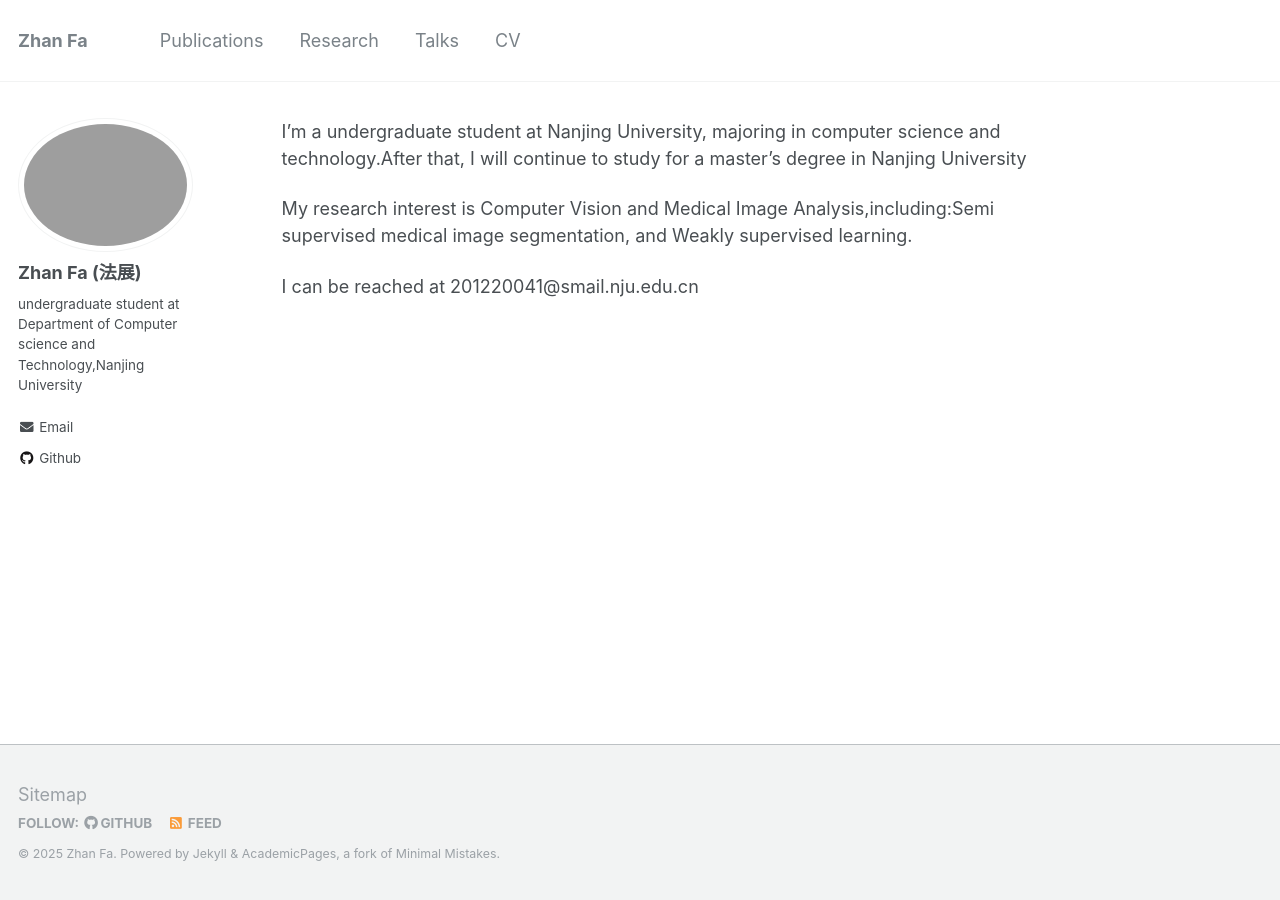
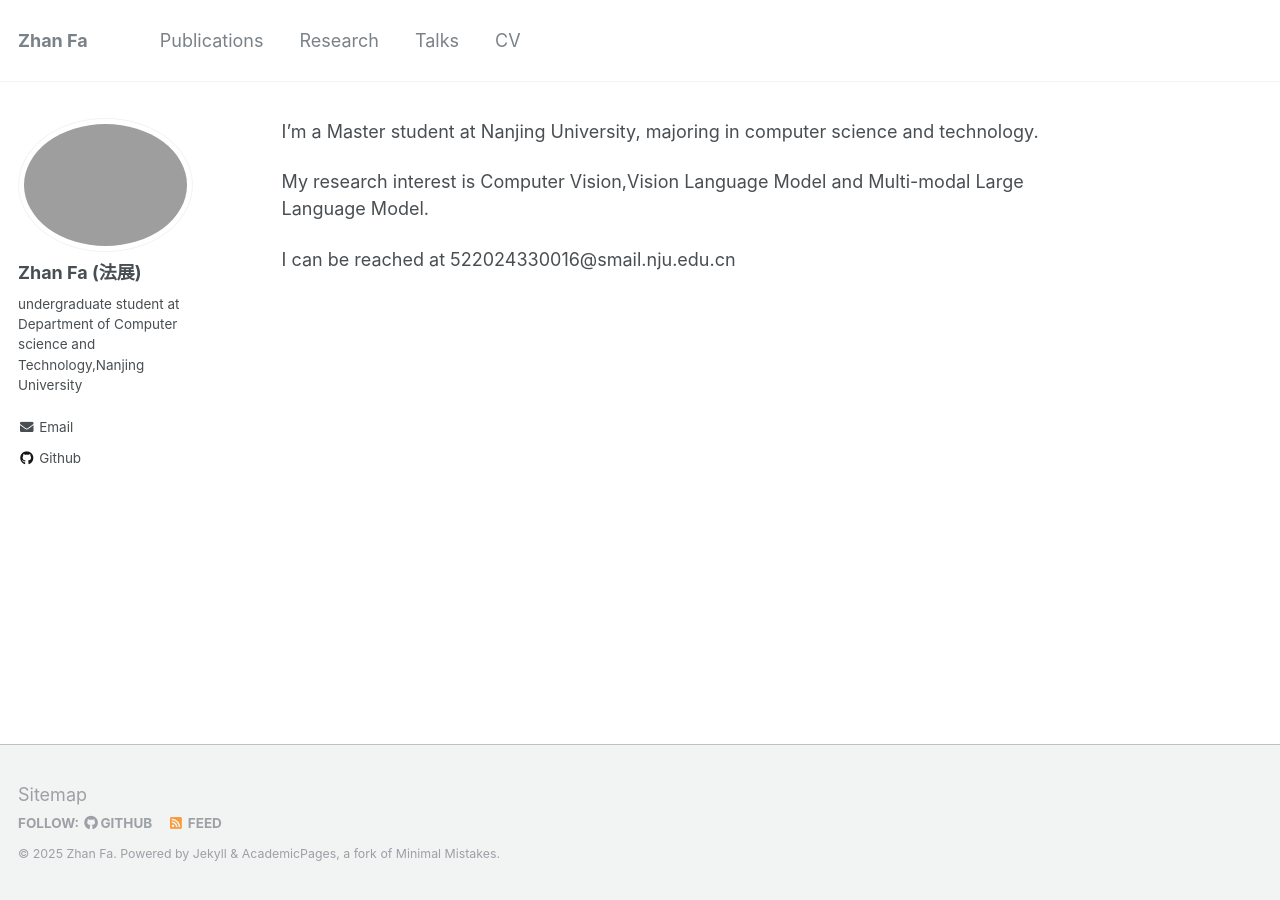
Before and after one commit to Fazhan-cs/Fazhan-cs, a Jekyll site: the page built from _pages/about.md, in a window 1280 px wide. Built offline with Jekyll 4.4.1, drawn with Linux system fonts in a browser that asks for light colours.

Commit message:
Update about.md

```diff
--- a/_pages/about.md
+++ b/_pages/about.md
@@ -8,9 +8,10 @@ redirect_from:
   - /about.html
 ---
 
-I'm a undergraduate student at Nanjing University, majoring in computer science and technology.After that, I will continue to study for a master's degree in Nanjing University
-
-My research interest is Computer Vision and Medical Image Analysis,including:Semi supervised medical image segmentation, and Weakly supervised learning.
+I'm a Master student at Nanjing University, majoring in computer science and technology.
 
 
-I can be reached at 201220041@smail.nju.edu.cn
+My research interest is Computer Vision,Vision Language Model and Multi-modal Large Language Model.
+
+
+I can be reached at 522024330016@smail.nju.edu.cn
```
